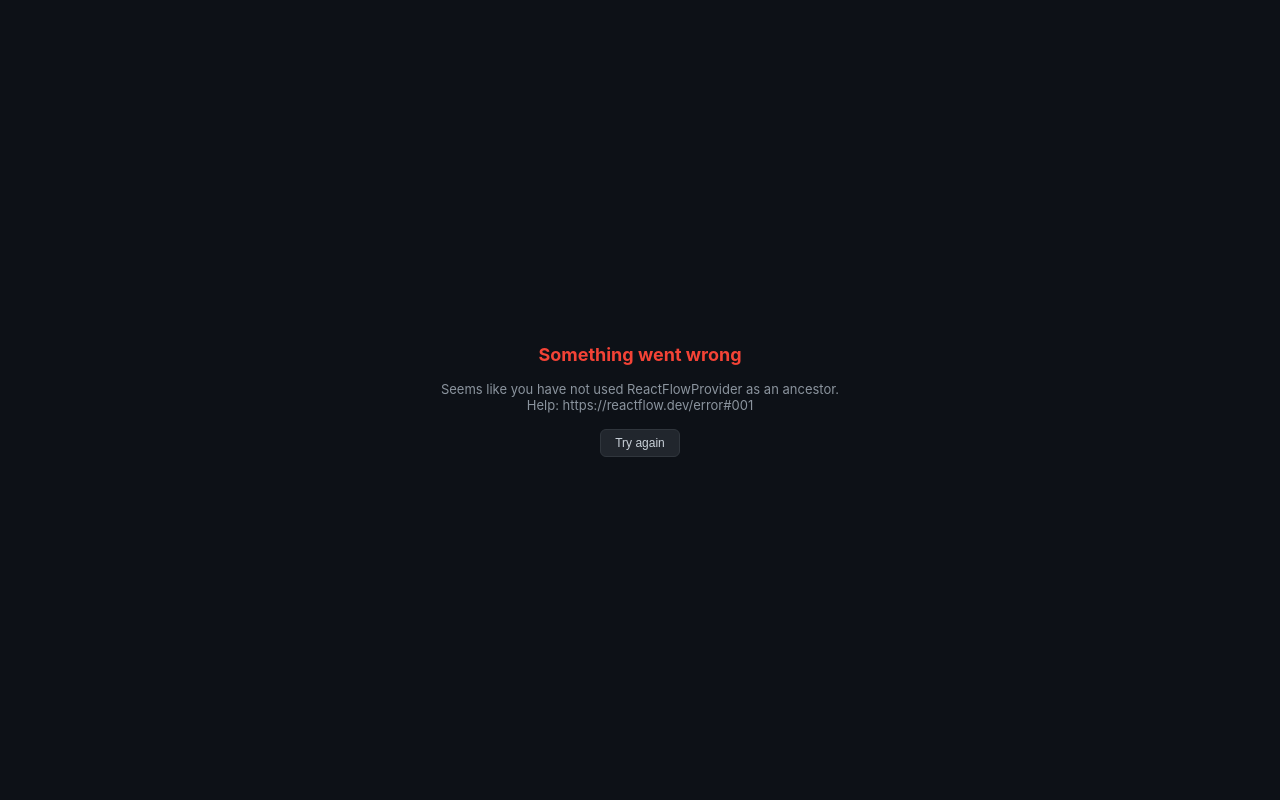
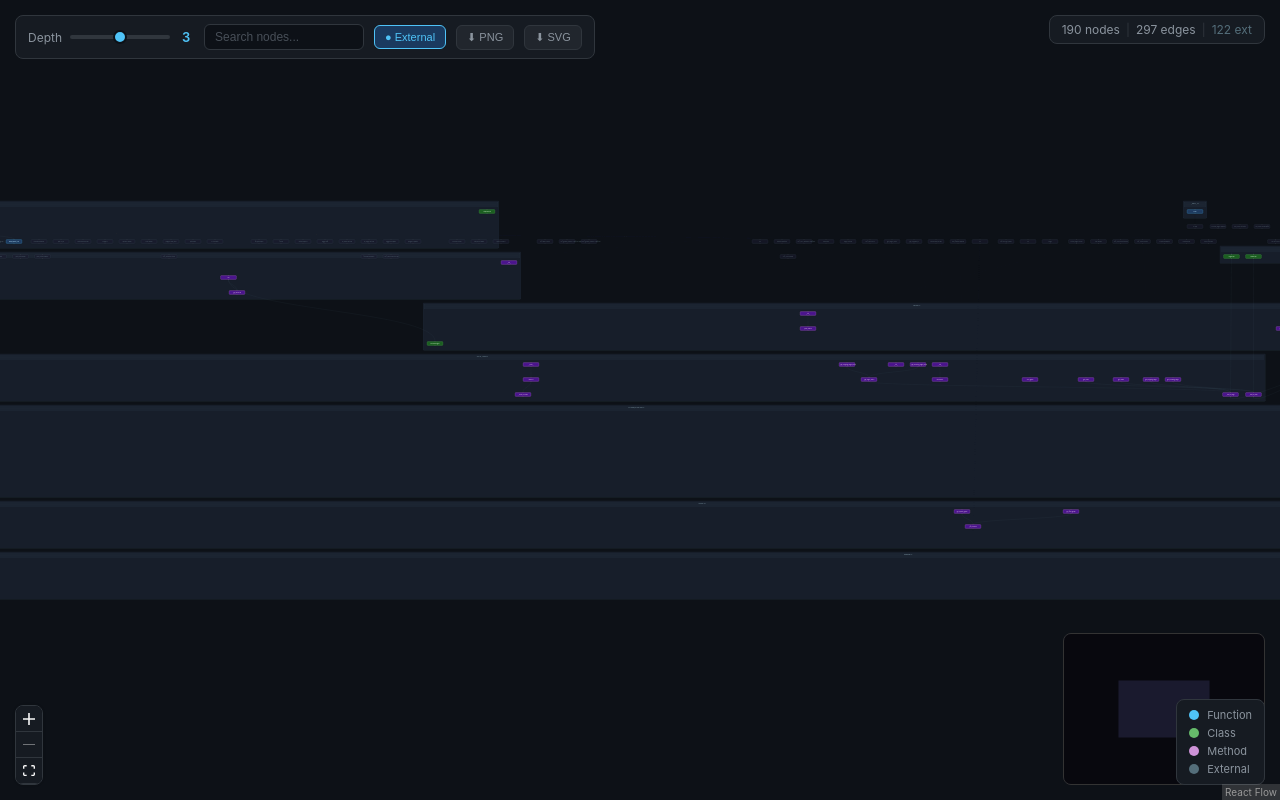
Before and after one commit to zaebee/codegraph-brain, a React (Vite) app: page / in a window 1280 px wide. Built offline with nearby package versions, Linux system fonts and the light colour scheme.

Commit message:
fix: wrap App in ReactFlowProvider for useReactFlow hook

```diff
--- a/src/main.jsx
+++ b/src/main.jsx
@@ -1,10 +1,13 @@
 import { StrictMode } from 'react';
 import ReactDOM from 'react-dom/client';
+import { ReactFlowProvider } from '@xyflow/react';
 import './index.css';
 import App from './App';
 const root = ReactDOM.createRoot(document.getElementById('root'));
 root.render(
   <StrictMode>
-    <App />
+    <ReactFlowProvider>
+      <App />
+    </ReactFlowProvider>
   </StrictMode>
 );
```
